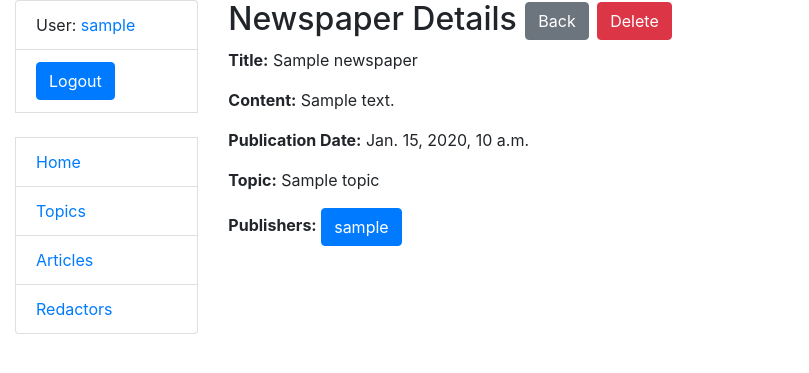
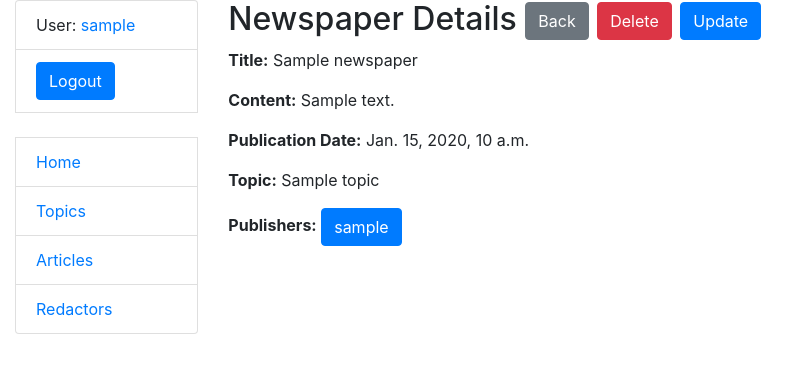
Before and after one commit to IjdmLoverI/newspaper-agency, a Django app: page /newspapers/1/ in a window 1280 px wide. Shown: the top 373 px of the page, without its empty margins (0-809 px from the left). Run offline with Django 5.2, Linux system fonts and the light colour scheme; a user stored in the database is signed in; tables that the repository leaves empty hold one stand-in row (values such as "Sample post").

Commit message:
add NewspaperUpdateView

```diff
--- a/agency/urls.py
+++ b/agency/urls.py
@@ -9,7 +9,8 @@ from agency.views import (
     RedactorDetailView,
     NewspaperDetailView,
     NewspaperCreateView,
-    NewspaperDeleteView
+    NewspaperDeleteView,
+    NewspaperUpdateView
 )
 
 urlpatterns = [
@@ -21,7 +22,8 @@ urlpatterns = [
     path("newspapers/create/", NewspaperCreateView.as_view(), name="newspaper-create"),
     path("redactors/<int:pk>/", RedactorDetailView.as_view(), name="redactor-detail"),
     path("newspapers/<int:pk>/", NewspaperDetailView.as_view(), name="newspaper-detail"),
-    path("newspapers/<int:pk>/delete/", NewspaperDeleteView.as_view(), name="newspaper-delete")
+    path("newspapers/<int:pk>/delete/", NewspaperDeleteView.as_view(), name="newspaper-delete"),
+    path("newspapers/<int:pk>/update", NewspaperUpdateView.as_view(), name="newspaper-update")
 ]
 
 app_name = "agency"
--- a/agency/views.py
+++ b/agency/views.py
@@ -1,7 +1,7 @@
 from django.contrib.auth.decorators import login_required
 from django.contrib.auth.mixins import LoginRequiredMixin
 from django.shortcuts import render
-from django.urls import reverse_lazy
+from django.urls import reverse_lazy, reverse
 from django.views import generic
 
 from agency.models import Redactor, Topic, Newspaper
@@ -64,3 +64,12 @@ class NewspaperDeleteView(LoginRequiredMixin, generic.DeleteView):
     model = Newspaper
     success_url = reverse_lazy("agency:newspaper-list")
     template_name = "agency/newspaper_confirm_delete.html"
+
+
+class NewspaperUpdateView(LoginRequiredMixin, generic.UpdateView):
+    model = Newspaper
+    fields = ["title", "content"]
+    template_name = "agency/newspaper_form.html"
+
+    def get_success_url(self):
+        return reverse("agency:newspaper-detail", kwargs={"pk": self.object.pk})
--- a/templates/agency/newspaper_detail.html
+++ b/templates/agency/newspaper_detail.html
@@ -5,7 +5,14 @@
     <a class="btn btn-secondary" href="{% url 'agency:newspaper-list' %}">
       Back
     </a>
-    <a class="btn btn-danger" href="{% url 'agency:newspaper-delete' pk=newspaper.id %}">Delete</a>
+    <a
+        class="btn btn-danger" href="{% url 'agency:newspaper-delete' pk=newspaper.id %}">
+      Delete
+    </a>
+    <a
+        class="btn btn-primary" href="{% url 'agency:newspaper-update' pk=newspaper.id %}">
+      Update
+    </a>
   </h2>
   <p><strong>Title:</strong> {{ newspaper.title }}</p>
   <p><strong>Content:</strong> {{ newspaper.content }}</p>
```
